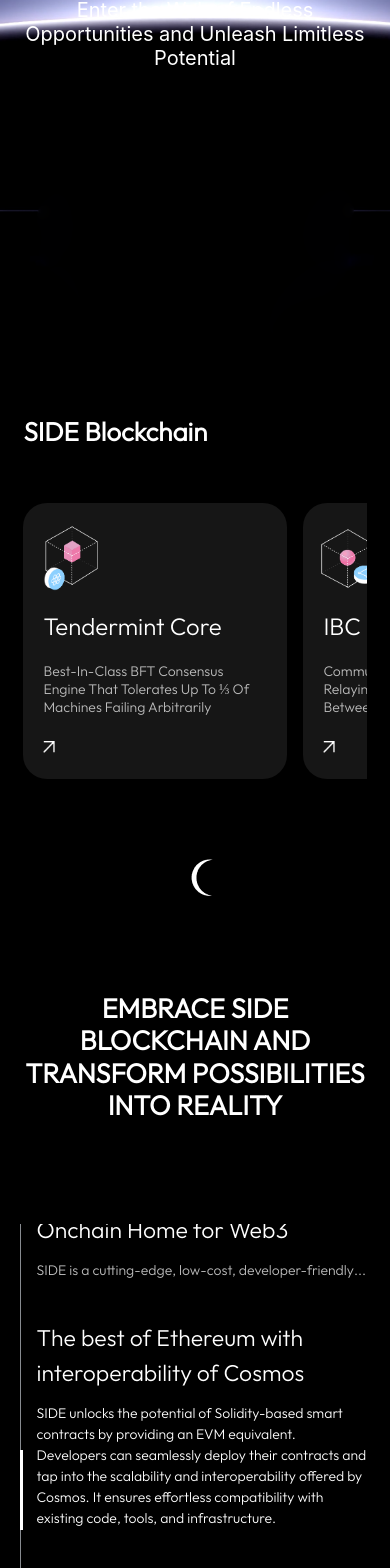
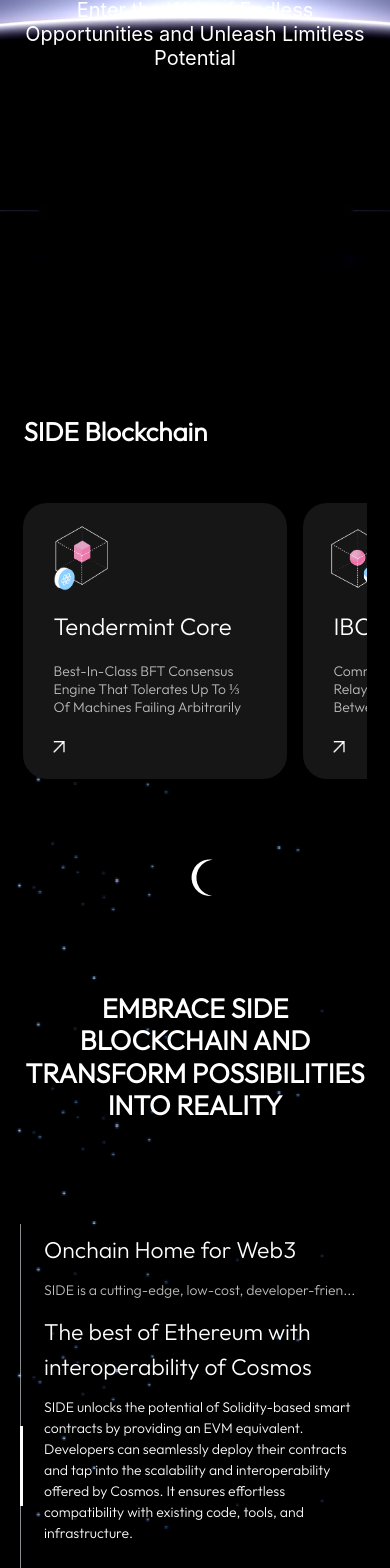
Before and after one commit to zxl6866/side, a React (Create React App) app: page / in a window 390 px wide. Shown: the part 426-1994 px from the top of the page. Built offline with nearby package versions, Linux system fonts and the light colour scheme; a web font is replaced by a local one.

Commit message:
feat: revision

```diff
--- a/public/index.html
+++ b/public/index.html
@@ -6,6 +6,12 @@
     <meta name="viewport" content="width=device-width, initial-scale=1" />
     <meta name="theme-color" content="#000000" />
     <meta name="description" content="Side Labs" />
+    <meta content="yes" name="apple-mobile-web-app-capable" />
+    <meta
+      name="viewport"
+      content="width=device-width, initial-scale=1.0, maximum-scale=1.0, user-scalable=no"
+    />
+
     <link rel="apple-touch-icon" href="%PUBLIC_URL%/logo192.png" />
     <!--
       manifest.json provides metadata used when your web app is installed on a
--- a/src/App.css
+++ b/src/App.css
@@ -1,7 +1,9 @@
 .App {
   text-align: center;
   user-select: none;
+
 }
+
 
 .App-logo {
   height: 40vmin;
@@ -89,6 +91,25 @@ input:-webkit-autofill {
   padding: 0 !important;
 }
 
+
+.input {
+  -webkit-appearance: none;
+  /*解决ios样式问题*/
+}
+
+html {
+  -webkit-tap-highlight-color: transparent;
+}
+
+img {
+  -webkit-touch-callout: none;
+}
+
+body {
+  -webkit-overflow-scrolling: touch;
+  overflow-scrolling: touch;
+}
+
 /* input {
   border: 0;
   padding: 0;
--- a/src/App.tsx
+++ b/src/App.tsx
@@ -1,4 +1,4 @@
-import React, { useEffect } from "react";
+import React, { useEffect, useState } from "react";
 import { createBrowserRouter, RouterProvider } from "react-router-dom";
 import { ChakraProvider } from "@chakra-ui/react";
 import { Home } from "./pages/Home";
@@ -15,12 +15,20 @@ const router = createBrowserRouter([
 ]);
 
 function App() {
+  const [isMobile, setIsMobile] = useState(false);
+  useEffect(() => {
+    if (/Android|webOS|iPhone|iPod|BlackBerry/i.test(navigator.userAgent)) {
+      setIsMobile(true);
+    } else {
+      setIsMobile(false);
+    }
+  }, []);
   useEffect(() => {
     window.scrollTo(0, 0);
   }, []);
   return (
     <ChakraProvider>
-      <Canvas />
+      {!isMobile && <Canvas />}
       <RouterProvider router={router} />
     </ChakraProvider>
   );
--- a/src/components/Advisory/index.css
+++ b/src/components/Advisory/index.css
@@ -35,7 +35,7 @@
   /* border: 1px solid #565656; */
   border-radius: 24px;
   position: relative;
-  transition: .6s;
+  /* transition: .6s; */
   background: #161616;
 }
 
@@ -150,9 +150,10 @@
   }
 
   .advisoryUlMobile li {
-    padding: 20px;
+    padding: 20px 30px;
     height: 276px;
     margin-right: 16px;
+    /* transition: 0; */
   }
 
   .bg {
@@ -162,7 +163,7 @@
   }
 
   .arrow {
-    left: 20px;
+    left: 30px;
     bottom: 26px;
     width: 12px;
     height: 12px;
--- a/src/components/Advisory/index.tsx
+++ b/src/components/Advisory/index.tsx
@@ -9,6 +9,7 @@ import bg3 from "../../assets/image/advisory/3.png";
 
 export function Advisory() {
   const [ref] = useKeenSlider<HTMLElement>({
+    // mode: "free-snap",
     slides: {
       perView: 1.3
       // spacing: 15
--- a/src/components/Banner/index.tsx
+++ b/src/components/Banner/index.tsx
@@ -6,6 +6,15 @@ import "./index.css";
 
 export function Banner() {
   const [number, setNumber] = useState(1);
+  const [isMobile, setIsMobile] = useState(false);
+
+  useEffect(() => {
+    if (/Android|webOS|iPhone|iPod|BlackBerry/i.test(navigator.userAgent)) {
+      setIsMobile(true);
+    } else {
+      setIsMobile(false);
+    }
+  }, []);
 
   useEffect(() => {
     const timer = setInterval(() => {
@@ -39,7 +48,8 @@ export function Banner() {
     <Box className="bannerContainer animated fadeInLeft">
       <Box className="bannerBg1" />
 
-      <Box className="bannerContent">
+      {!isMobile ? (
+        <Box className="bannerContent ">
           <Box className="bannerSlogan">
             <Typed
               strings={["Discover TheComing"]}
@@ -62,13 +72,30 @@ export function Banner() {
           )}
           {number > 7 ? (
             <>
-            {/* <Box className="bannerButton">Coming Soon</Box> */}
-            {/* <Box
-              className="bannerButton  button button--rayen button--border-thick button--text-thick animated fadeInLeft"
-              data-text="Coming Soon"
+              <Box
+                className="joinCommunity  button--rayen button--border-thick button--text-thick animated fadeInLeft"
+                data-text="Join Community"
+                onClick={() => {
+                  window.open(
+                    "https://discord.com/invite/GN99earcFR",
+                    "_blank"
+                  );
+                }}
               >
-              <span>Coming Soon</span>
-            </Box> */}
+                <span>Join Community</span>
+              </Box>
+            </>
+          ) : null}
+        </Box>
+      ) : (
+        <Box className="bannerContent ">
+          <Box className="bannerSlogan">Discover TheComing</Box>
+          <Box className="bannerSlogan">Unexplored Side</Box>
+          <Box className="bannerText">
+            Enter the Web of Endless Opportunities and Unleash Limitless
+            Potential
+          </Box>
+
           <Box
             className="joinCommunity  button--rayen button--border-thick button--text-thick animated fadeInLeft"
             data-text="Join Community"
@@ -78,16 +105,8 @@ export function Banner() {
           >
             <span>Join Community</span>
           </Box>
-            {/* <Box className="bannerButtomText bannerEmbraceText animated fadeInRight">
-              Embrace SIDE blockchain and
-              <Box className="species" />
         </Box>
-            <Box className="bannerButtomText animated fadeInLeft">
-              Transform possibilities into reality
-            </Box> */}
-          </>
-        ) : null}
-      </Box>
+      )}
     </Box>
   );
 }
--- a/src/components/ResearchReport/index.css
+++ b/src/components/ResearchReport/index.css
@@ -262,9 +262,14 @@
   }
 
   .researUl li {
-    padding: 0px 10px;
-    box-sizing: border-box;
+    width: 90%;
+    margin: 0 auto;
+    margin-bottom: 10px;
+    /* padding: 0px 10px; */
+    /* box-sizing: border-box; */
     height: auto;
+    margin-top: 0px;
+
   }
 
   .title {
@@ -282,7 +287,7 @@
   }
 
   .researchContentBox {
-    height: 850px;
+    height: 760px;
   }
 
   .moon {
--- a/src/components/ResearchReport/index.tsx
+++ b/src/components/ResearchReport/index.tsx
@@ -65,7 +65,7 @@ export function ResearchReport() {
               <Box
                 className="researchSlideCurrentIndexer"
                 style={{
-                  top: `${(currentSlide / (carouselItems.length - 1)) * 49}%`
+                  top: `${(currentSlide / (carouselItems.length - 1)) * 48}%`
                 }}
               />
             ) : (
--- a/src/pages/Home.css
+++ b/src/pages/Home.css
@@ -3,6 +3,11 @@
 }
 
 @media screen and (max-width: 768px) {
+
+    .Home {
+        background: url("../assets/image/m/bodyBg.jpg") bottom !important;
+    }
+
     .open {
         width: 16px;
         height: 11px;
```
Also changed, not shown: src/assets/image/m/bodyBg.jpg (added). Lines whose indentation alone changed are shown as unchanged.
